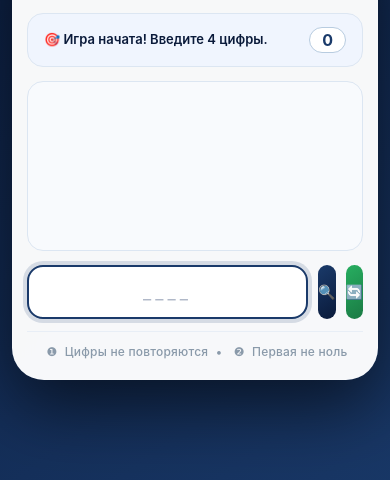
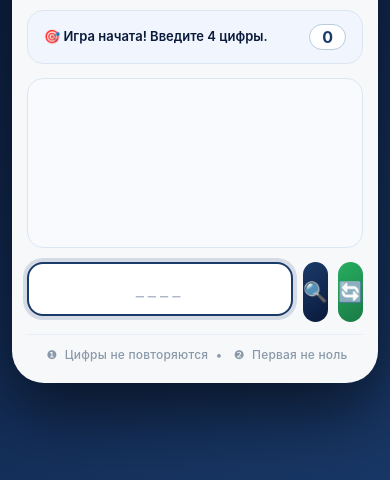
Before and after one commit to efits1974-ops/bulls-and-cows, a plain HTML site: page index.html in a window 390 px wide. Shown: the part 274-754 px from the top of the page. Drawn offline with Linux system fonts and the light colour scheme.

Commit message:
Update index.html

```diff
--- a/index.html
+++ b/index.html
@@ -160,7 +160,7 @@
             color: #1a8a4a;
         }
 
-        /* ===== ВВОД (ИСПРАВЛЕНО) ===== */
+        /* ===== ВВОД ===== */
         .input-area {
             display: flex;
             gap: 10px;
@@ -204,17 +204,20 @@
             gap: 10px;
             flex: 1;
         }
+
+        /* ===== КНОПКИ (УВЕЛИЧЕНЫ) ===== */
         .btn {
             flex: 1;
             border: none;
-            border-radius: 16px;
-            font-size: 16px;
+            border-radius: 20px;
+            font-size: 22px;
             font-weight: 700;
             color: white;
             cursor: pointer;
             transition: all 0.12s;
             touch-action: manipulation;
-            height: 60px;
+            height: 64px;
+            min-height: 56px;
             display: flex;
             align-items: center;
             justify-content: center;
@@ -263,12 +266,20 @@
             margin: 0 4px;
         }
 
-        /* ===== АДАПТИВ (ИСПРАВЛЕНО) ===== */
+        /* ===== АДАПТИВ (КНОПКИ УВЕЛИЧЕНЫ) ===== */
         @media (max-width: 420px) {
             .container { padding: 18px 14px 20px; }
             .header h1 { font-size: 22px; }
             .input-area input { flex: 1 1 100%; font-size: 20px; letter-spacing: 6px; height: 54px; }
-            .btn { height: 54px; font-size: 14px; }
+
+            /* Кнопки на мобилках */
+            .btn {
+                height: 60px;
+                font-size: 20px;
+                border-radius: 18px;
+                min-height: 54px;
+            }
+
             .history-box { height: 170px; font-size: 14px; }
             .status-text { font-size: 13px; }
             .attempts-badge { font-size: 16px; padding: 2px 12px; }
```
